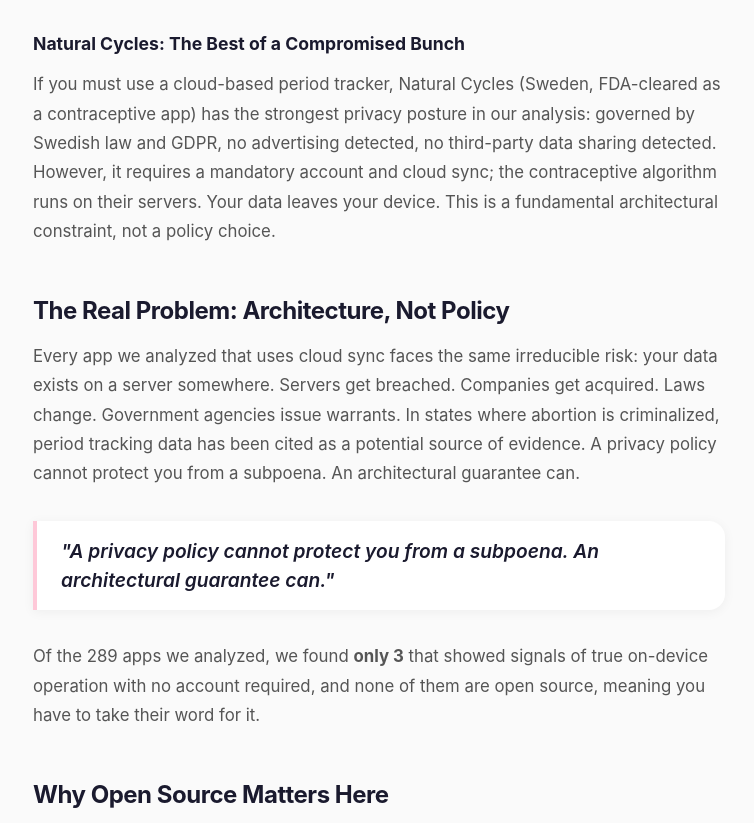
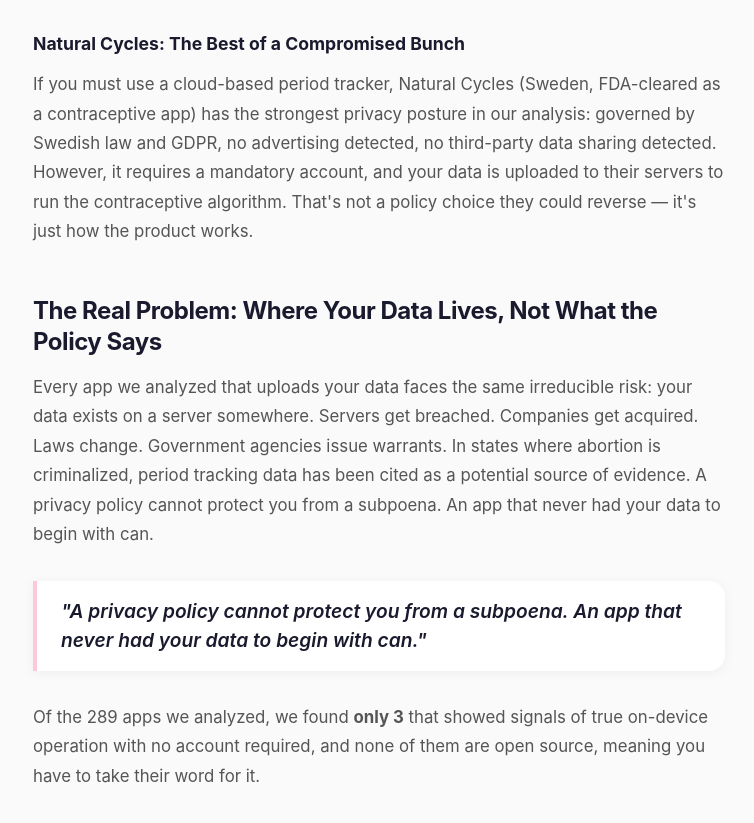
Before and after one commit to pjaol/safeflow, a plain HTML site: page docs/period-tracker-privacy.html in a window 1280 px wide. Shown: the part 5974-6797 px from the top of the page, without its empty margins (261-1015 px from the left). Drawn offline with nearby package versions, Linux system fonts and the light colour scheme.

Commit message:
Replace technical 'architecture' language with plain English

```diff
--- a/docs/period-tracker-privacy.html
+++ b/docs/period-tracker-privacy.html
@@ -561,7 +561,7 @@
       <p><strong>In 2023, the FTC settled with <a href="https://www.ftc.gov/legal-library/browse/cases-proceedings/202-3186-easy-healthcare-corporation-us-v" target="_blank" rel="noopener">Easy Healthcare Corporation (Premom)</a></strong> after finding the company had secretly shared users' reproductive health data - including fertility tracking information - with two Chinese companies: Remark Holdings and Agora. This happened without user consent, despite Premom's privacy policy claiming otherwise. The app had 53,000+ App Store reviews at the time of our analysis.</p>
     </div>
 
-    <p>Premom is not an obscure app. It ranks in the top 15 by review count. The FTC settlement resulted in a fine and policy changes, but the incident illustrates a fundamental truth: privacy policies are promises, not guarantees. The only guarantee is architecture.</p>
+    <p>Premom is not an obscure app. It ranks in the top 15 by review count. The FTC settlement resulted in a fine and policy changes, but the incident illustrates a fundamental truth: privacy policies are promises, not guarantees. The only guarantee is an app that was never built to send your data anywhere in the first place.</p>
 
     <h3>Lucky Labs / Period Tracker ⋆: Bahamas-Registered, Data-Selling</h3>
 
@@ -583,14 +583,14 @@
 
     <h3>Natural Cycles: The Best of a Compromised Bunch</h3>
 
-    <p>If you must use a cloud-based period tracker, Natural Cycles (Sweden, FDA-cleared as a contraceptive app) has the strongest privacy posture in our analysis: governed by Swedish law and GDPR, no advertising detected, no third-party data sharing detected. However, it requires a mandatory account and cloud sync; the contraceptive algorithm runs on their servers. Your data leaves your device. This is a fundamental architectural constraint, not a policy choice.</p>
+    <p>If you must use a cloud-based period tracker, Natural Cycles (Sweden, FDA-cleared as a contraceptive app) has the strongest privacy posture in our analysis: governed by Swedish law and GDPR, no advertising detected, no third-party data sharing detected. However, it requires a mandatory account, and your data is uploaded to their servers to run the contraceptive algorithm. That's not a policy choice they could reverse — it's just how the product works.</p>
 
-    <h2>The Real Problem: Architecture, Not Policy</h2>
+    <h2>The Real Problem: Where Your Data Lives, Not What the Policy Says</h2>
 
-    <p>Every app we analyzed that uses cloud sync faces the same irreducible risk: your data exists on a server somewhere. Servers get breached. Companies get acquired. Laws change. Government agencies issue warrants. In states where abortion is criminalized, period tracking data has been cited as a potential source of evidence. A privacy policy cannot protect you from a subpoena. An architectural guarantee can.</p>
+    <p>Every app we analyzed that uploads your data faces the same irreducible risk: your data exists on a server somewhere. Servers get breached. Companies get acquired. Laws change. Government agencies issue warrants. In states where abortion is criminalized, period tracking data has been cited as a potential source of evidence. A privacy policy cannot protect you from a subpoena. An app that never had your data to begin with can.</p>
 
     <div class="pullquote">
-      <p>"A privacy policy cannot protect you from a subpoena. An architectural guarantee can."</p>
+      <p>"A privacy policy cannot protect you from a subpoena. An app that never had your data to begin with can."</p>
     </div>
 
     <p>Of the 289 apps we analyzed, we found <strong>only 3</strong> that showed signals of true on-device operation with no account required, and none of them are open source, meaning you have to take their word for it.</p>
```
